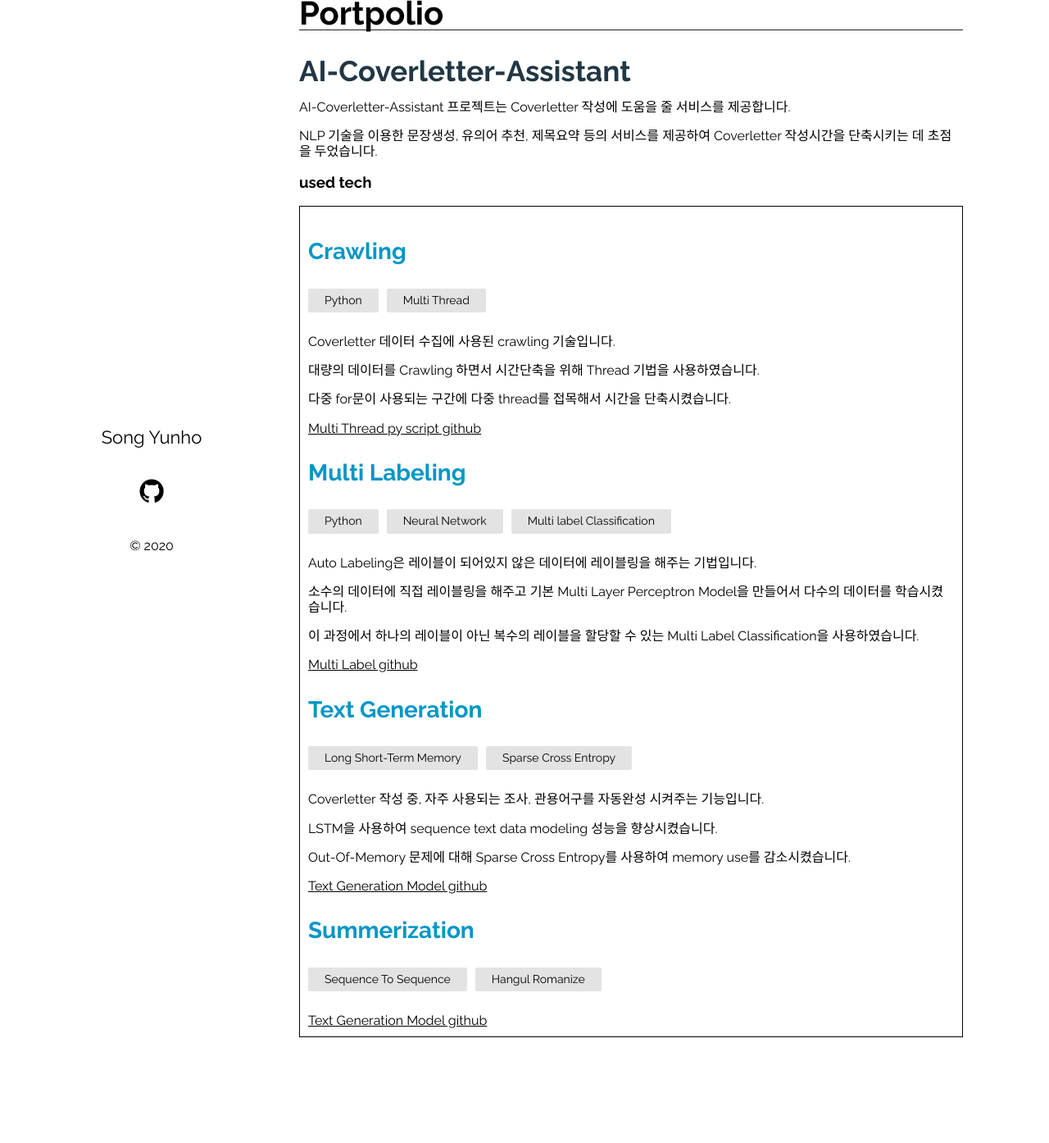
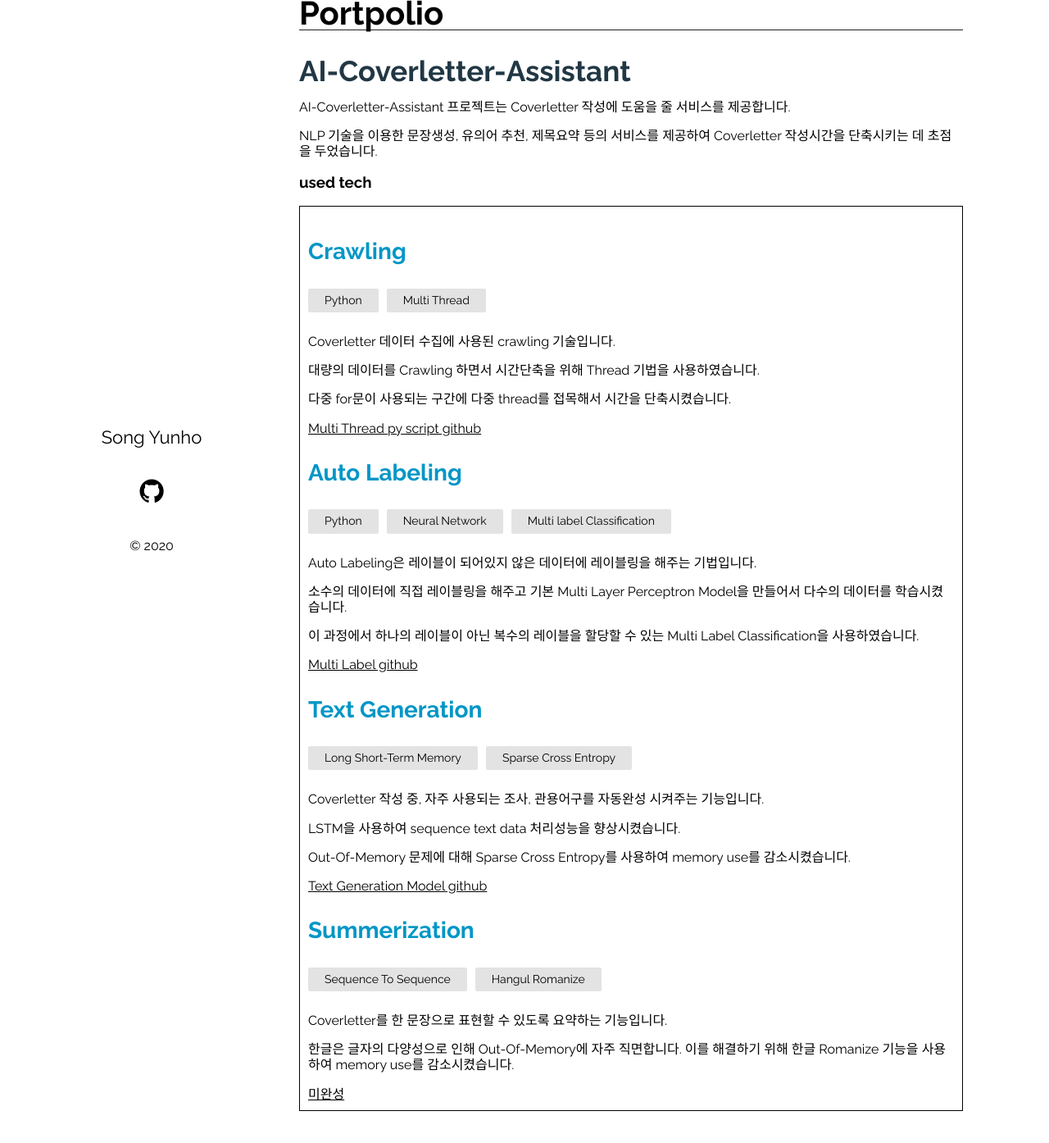
Before and after one commit to dbsgh3344/dbsgh3344.github.io, a Jekyll site: the page built from index.md, in a window 1280 px wide and 1400 px high, scrolled down 430 px. Shown: the top 1394 px of the window at 82% size. Built offline with Jekyll 4.4.1, drawn with Linux system fonts in a browser that asks for light colours; before the commit the page ends 1740 px from its top, so only the background shows below that.

Commit message:
update summerization and add ipynb about text generation

```diff
--- a/_layouts/home.html
+++ b/_layouts/home.html
@@ -83,7 +83,7 @@ layout: default
       </li>
 
       <li>
-            <h3 class="post-title">Multi Labeling</h3>
+            <h3 class="post-title">Auto Labeling</h3>
 
           <div class="post-meta">
             <ul class="post-categories"><li>Python</li><li>Neural Network</li><li>Multi label Classification</li></ul>
@@ -102,10 +102,10 @@ layout: default
           <ul class="post-categories"><li>Long Short-Term Memory</li><li>Sparse Cross Entropy</li></ul>
         </div>
         <div><p>Coverletter 작성 중, 자주 사용되는 조사, 관용어구를 자동완성 시켜주는 기능입니다.</p>
-          <p>LSTM을 사용하여 sequence text data modeling 성능을 향상시켰습니다.</p>
+          <p>LSTM을 사용하여 sequence text data 처리성능을 향상시켰습니다.</p>
           <p>Out-Of-Memory 문제에 대해 Sparse Cross Entropy를 사용하여 memory use를 감소시켰습니다.</p>
         </div>
-        <a href="" target="_blank">Text Generation Model github</a>
+        <a href="https://github.com/dbsgh3344/AI-Coverletter-Assistant/tree/fromzero/Models" target="_blank">Text Generation Model github</a>
 
       </li>
       <li>
@@ -114,11 +114,11 @@ layout: default
       <div class="post-meta">
         <ul class="post-categories"><li>Sequence To Sequence</li><li>Hangul Romanize</li></ul>
       </div>
-      <div><p></p>
-        <p></p>
+      <div><p>Coverletter를 한 문장으로 표현할 수 있도록 요약하는 기능입니다.</p>
+        <p>한글은 글자의 다양성으로 인해 Out-Of-Memory에 자주 직면합니다. 이를 해결하기 위해 한글 Romanize 기능을 사용하여 memory use를 감소시켰습니다.</p>
         <p></p>
       </div>
-      <a href="" target="_blank">Text Generation Model github</a>
+      <a href="" target="_blank">미완성</a>
 
     </li>
 
```
